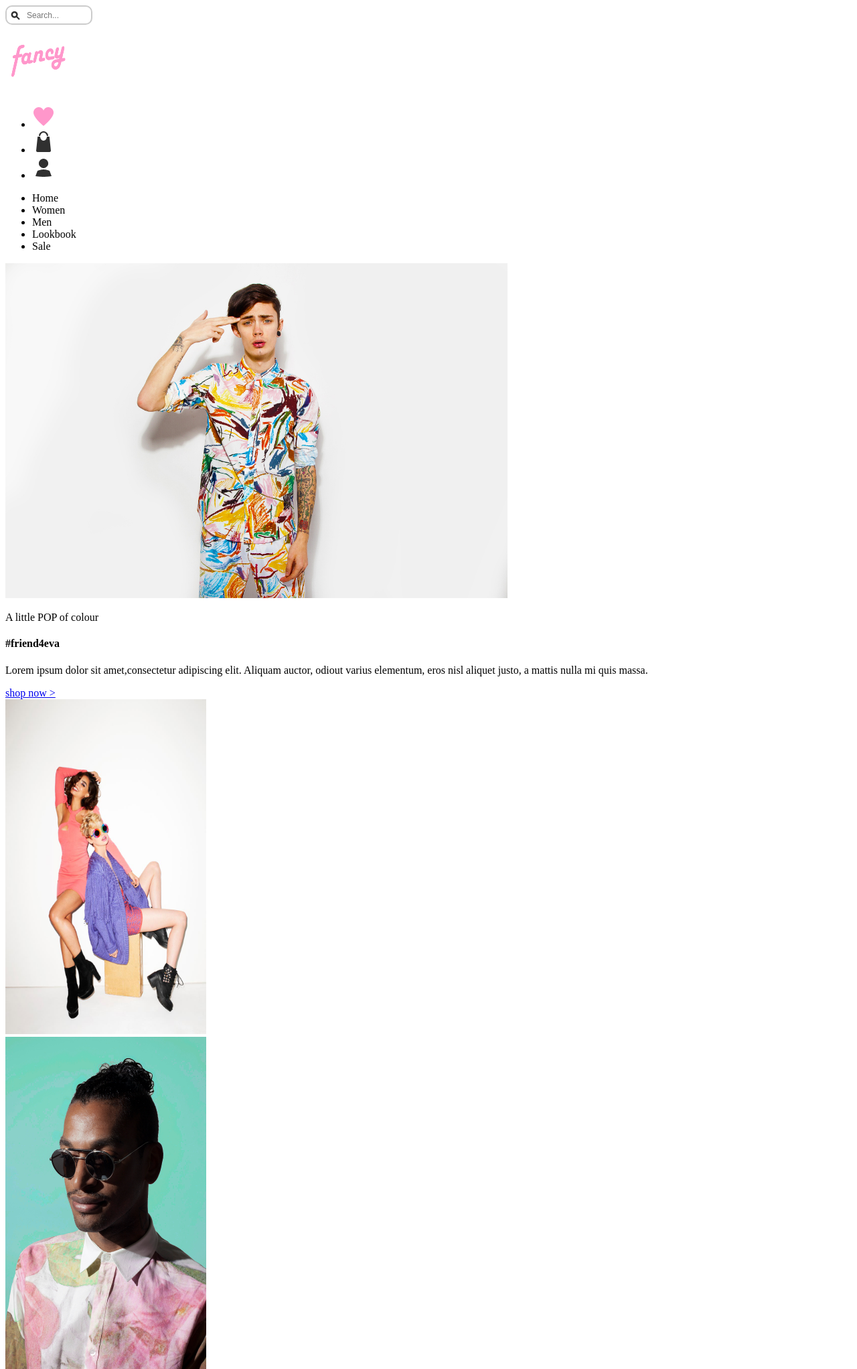
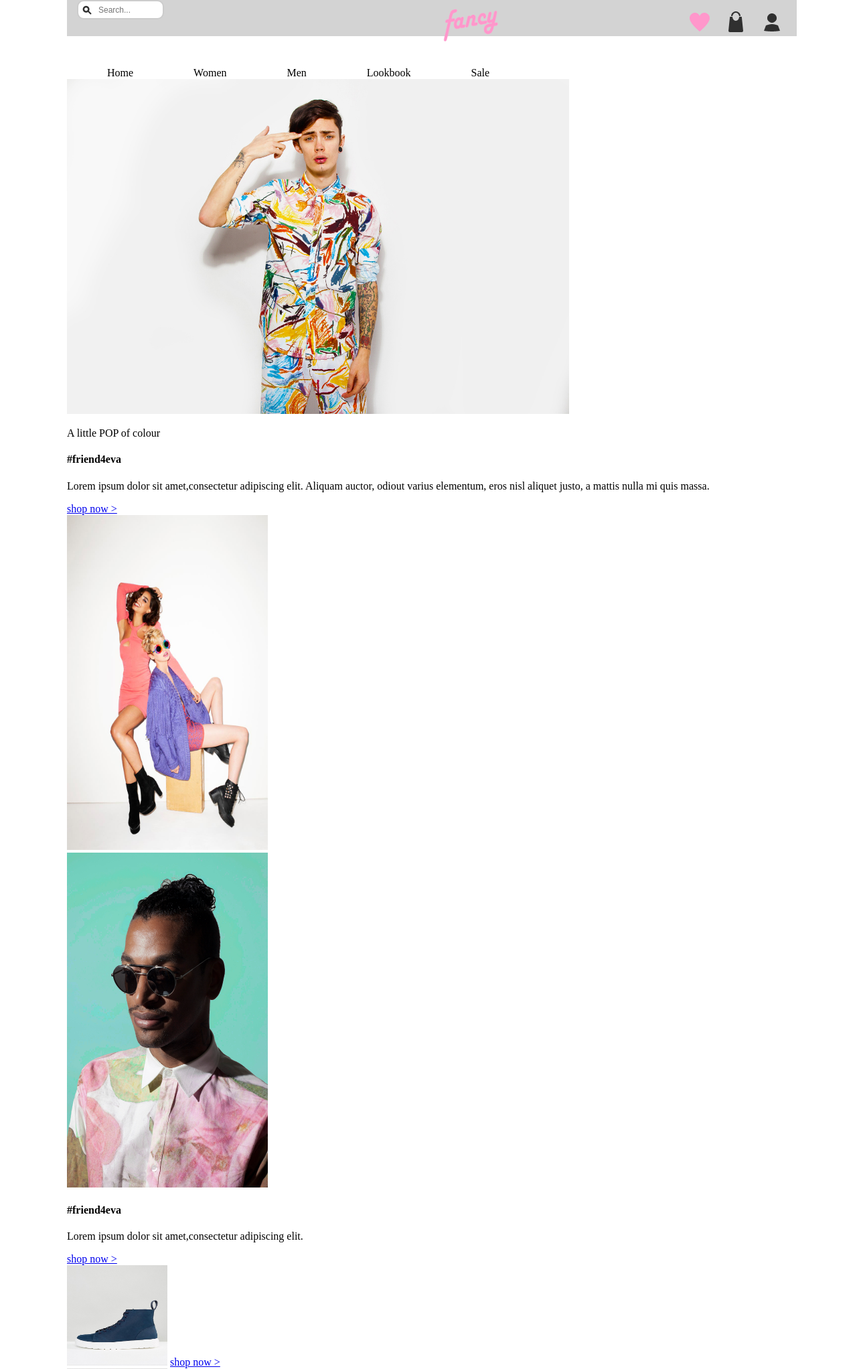
Before and after one commit to MarkyzZz/fancy_website, a PHP site: page /main.html in a window 1280 px wide. Shown: the top 2044 px of the page at 67% size. Run offline with PHP 8.4, Linux system fonts and the light colour scheme.

Commit message:
Navigation Bar starting

```diff
--- a/main.html
+++ b/main.html
@@ -4,15 +4,23 @@
 			<link rel="stylesheet" type="text/css" href="styles/style.css">
 		</head>
 		<body>
+				<div class="main">
 						<form>
 						<input type="text" name="search" placeholder="Search...">
 					</form>
-			<img alt="logo" src="img/logo.gif" width="100" height="100">
+					<img class="logo" alt="logo" src="img/logo.gif" width="100" height="100">
+				<br>
+				<br>
+				<br>
+				<div class="interface">
 					<ul>
 						<li><a href=""><img src="img/wish.png"> </a></li>
 						<li><a href=""><img src="img/bag.png"> </a></li>
 						<li><a href=""><img src="img/user.png"> </a></li>
 					</ul>
+				</div>
+				</div>
+			<div class="menu">
 				<ul>
 					<li>Home</li>
 					<li>Women</li>
@@ -20,6 +28,8 @@
 					<li>Lookbook</li>
 					<li>Sale</li>
 				</ul>
+			</div>
+
 			<div>
 				<a><img src="img/image1.jpg" height="500"></a>
 				<div>
--- a/styles/style.css
+++ b/styles/style.css
@@ -1,3 +1,10 @@
+body{
+	font-size:16px;
+	margin: 100px;
+	display: block;
+	min-width: 1075px;
+
+}
 input[type=text] {
     width: 130px;
     border: 2px solid #ccc;
@@ -14,5 +21,60 @@ input[type=text] {
 }
 
 input[type=text]:focus {
-    width: 40%;
+    width: 150%;
 }
+form{
+	position:absolute;
+}
+
+.logo{
+	position:absolute;
+	top:-30%;
+	right: 40%;
+}
+
+div.interface ul li{
+	list-style-type: none;
+	display: inline;
+	float: left;
+	padding-right: 20px;
+}
+div.menu ul li{
+	list-style-type: none;
+	display: inline;
+	float: left;
+	padding-right: 50px;
+	margin: 0 20px;
+}
+
+div.menu{
+
+	margin:0 auto;
+}
+
+div.interface{
+	position: absolute;
+	display: inline;
+	top: 0%;
+	right: 0%;
+}
+
+div.main{
+
+	max-width: 1060px;
+    width: 100%;
+	background-color: LightGray;
+    margin: 0 auto;
+    position: fixed;
+    padding: 0 15px;
+	top:0;
+    box-sizing: content-box;
+    display: webkit-flex;
+    /* display: flex; */
+    -webkit-flex-flow: row nowrap;
+    flex-flow: row nowrap;
+    -webkit-justify-content: space-between;
+    justify-content: space-between;
+    -webkit-align-items: center;
+    align-items: center;
+}
```
Also changed, not shown: test.html (+4 -20 lines). Lines whose indentation alone changed are shown as unchanged.
